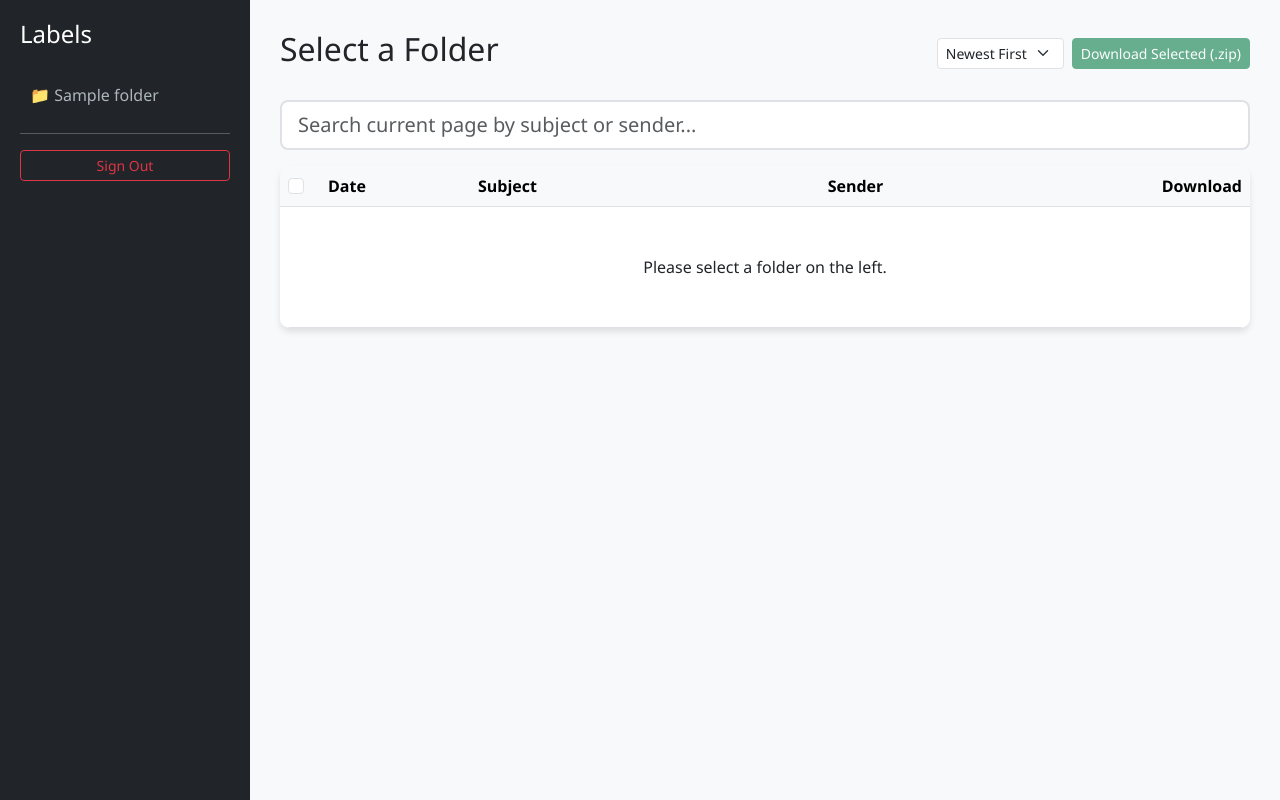
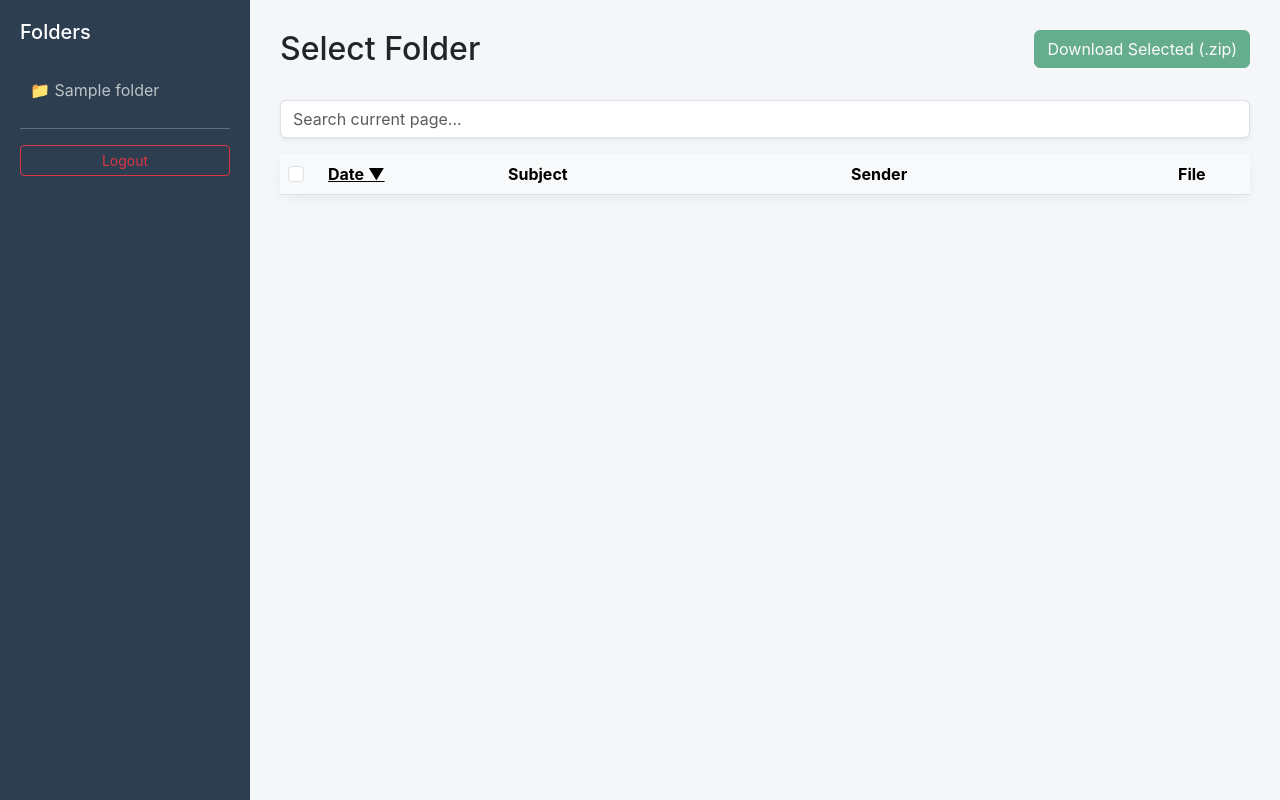
Before and after one commit to be3beke/Gmail-Extractor-Tool, a Flask app: template templates/index.html in a window 1280 px wide. Run offline with Flask 3, Linux system fonts and the light colour scheme; the template is opened without the code that fills it: most values are stand-ins (such as "Sample title", 1, 10 or a date in 2020); lists and menus that the app fills with data are empty.

Commit message:
Update index.html

```diff
--- a/templates/index.html
+++ b/templates/index.html
@@ -5,99 +5,95 @@
     <title>Gmail Extractor Pro</title>
     <link href="https://cdn.jsdelivr.net/npm/bootstrap@5.3.0/dist/css/bootstrap.min.css" rel="stylesheet">
     <style>
-        body { background: #f8f9fa; font-family: 'Segoe UI', Tahoma, Geneva, Verdana, sans-serif; }
-        .sidebar { height: 100vh; background: #212529; color: white; position: fixed; width: 250px; padding: 20px; overflow-y: auto; }
+        body { background: #f4f6f9; font-family: 'Inter', sans-serif; }
+        .sidebar { height: 100vh; background: #2c3e50; color: white; position: fixed; width: 250px; padding: 20px; overflow-y: auto; }
         .main-content { margin-left: 250px; padding: 30px; }
-        .folder-link { cursor: pointer; padding: 10px; border-radius: 4px; color: #adb5bd; text-decoration: none; display: block; }
-        .folder-link:hover { background: #343a40; color: white; }
-        .email-table-container { background: white; border-radius: 10px; box-shadow: 0 4px 6px rgba(0,0,0,0.1); overflow: hidden; }
-        .date-text { font-size: 0.8rem; color: #6c757d; }
+        .folder-link { cursor: pointer; padding: 10px; border-radius: 6px; color: #bdc3c7; text-decoration: none; display: block; transition: 0.2s; }
+        .folder-link:hover { background: #34495e; color: white; }
+        .table-container { background: white; border-radius: 12px; box-shadow: 0 4px 12px rgba(0,0,0,0.05); }
+        .sortable { cursor: pointer; color: #0d6efd; text-decoration: underline; }
+        .sortable:hover { color: #0a58ca; }
     </style>
 </head>
 <body>
 
 {% if page == 'login' %}
-<div class="container py-5">
+<div class="container py-5 text-center">
     <div class="row justify-content-center">
-        <div class="col-md-4 card shadow-lg p-4 mt-5">
-            <h2 class="text-center mb-4">Gmail Extractor</h2>
+        <div class="col-md-4 card shadow p-4 mt-5">
+            <h3 class="mb-4">Gmail Connector</h3>
             <form method="POST">
                 <input type="email" name="email" class="form-control mb-3" placeholder="Gmail Address" required>
                 <input type="password" name="password" class="form-control mb-3" placeholder="App Password" required>
-                <button class="btn btn-primary w-100 py-2">Connect Account</button>
+                <button class="btn btn-primary w-100">Connect</button>
             </form>
-            {% with msgs = get_flashed_messages() %}{% if msgs %}<p class="text-danger mt-3 text-center small">{{msgs[0]}}</p>{% endif %}{% endwith %}
+            {% with msgs = get_flashed_messages() %}{% if msgs %}<p class="text-danger mt-3">{{msgs[0]}}</p>{% endif %}{% endwith %}
         </div>
     </div>
 </div>
 {% else %}
 <div class="sidebar">
-    <h4 class="mb-4">Labels</h4>
+    <h5 class="mb-4">Folders</h5>
     {% for f in folders %}<a class="folder-link" onclick="initFolder('{{f}}')">📁 {{f}}</a>{% endfor %}
     <hr>
-    <a href="/logout" class="btn btn-outline-danger btn-sm w-100">Sign Out</a>
+    <a href="/logout" class="btn btn-outline-danger btn-sm w-100">Logout</a>
 </div>
 
 <div class="main-content">
-    <div class="d-flex justify-content-between align-items-center mb-4">
-        <h2 id="folder-title">Select a Folder</h2>
-        <div class="d-flex gap-2">
-            <select id="sort-order" class="form-select form-select-sm" style="width: auto;" onchange="initFolder(currentFolder)">
-                <option value="newest">Newest First</option>
-                <option value="oldest">Oldest First</option>
-            </select>
-            <form id="bulk-form" action="/bulk_download" method="POST">
-                <input type="hidden" name="folder" id="hidden-folder">
-                <button type="submit" id="bulk-btn" class="btn btn-success btn-sm" disabled>Download Selected (.zip)</button>
-            </form>
-        </div>
+    <div class="d-flex justify-content-between mb-4">
+        <h2 id="folder-title">Select Folder</h2>
+        <form id="bulk-form" action="/bulk_download" method="POST">
+            <input type="hidden" name="folder" id="hidden-folder">
+            <button type="submit" id="bulk-btn" class="btn btn-success" disabled>Download Selected (.zip)</button>
+        </form>
     </div>
 
-    <div class="mb-3">
-        <input type="text" id="search-bar" class="form-control form-control-lg border-2" placeholder="Search current page by subject or sender..." onkeyup="searchLocal()">
-    </div>
+    <input type="text" id="search-bar" class="form-control mb-3 shadow-sm" placeholder="Search current page..." onkeyup="searchTable()">
 
-    <div class="email-table-container">
+    <div class="table-container">
         <table class="table table-hover mb-0">
             <thead class="table-light">
                 <tr>
                     <th width="40"><input type="checkbox" id="master-check" class="form-check-input"></th>
-                    <th width="150">Date</th>
+                    <th width="180" class="sortable" onclick="toggleSort()">Date <span id="sort-icon">▼</span></th>
                     <th>Subject</th>
                     <th>Sender</th>
-                    <th width="80">Download</th>
+                    <th width="80">File</th>
                 </tr>
             </thead>
-            <tbody id="email-table">
-                <tr><td colspan="5" class="text-center py-5">Please select a folder on the left.</td></tr>
-            </tbody>
+            <tbody id="email-table"></tbody>
         </table>
     </div>
-    <div id="pagination-wrapper" class="mt-4"></div>
+    <div id="pagination-wrapper" class="mt-4 pb-5"></div>
 </div>
 
 <script>
     let currentPage = 1;
     let currentFolder = '';
+    let currentSort = 'newest';
 
     function initFolder(folder) {
-        if(!folder) return;
         currentFolder = folder;
         currentPage = 1;
         document.getElementById('email-table').innerHTML = '';
         fetchEmails();
     }
 
+    function toggleSort() {
+        currentSort = (currentSort === 'newest') ? 'oldest' : 'newest';
+        document.getElementById('sort-icon').innerText = (currentSort === 'newest') ? '▼' : '▲';
+        if(currentFolder) initFolder(currentFolder);
+    }
+
     async function fetchEmails() {
         if(!currentFolder) return;
-        const sortVal = document.getElementById('sort-order').value;
         document.getElementById('folder-title').innerText = currentFolder;
         document.getElementById('hidden-folder').value = currentFolder;
 
         const fd = new FormData();
         fd.append('folder', currentFolder);
         fd.append('page', currentPage);
-        fd.append('sort', sortVal);
+        fd.append('sort', currentSort);
 
         const res = await fetch('/get_emails', {method: 'POST', body: fd});
         const data = await res.json();
@@ -107,26 +103,23 @@
             tbody.innerHTML += `
             <tr>
                 <td><input type="checkbox" name="msg_ids[]" value="${e.id}" form="bulk-form" class="row-check form-check-input"></td>
-                <td class="date-text">${e.date}</td>
+                <td class="text-muted small">${e.date}</td>
                 <td><strong>${e.subject}</strong></td>
                 <td>${e.sender}</td>
-                <td><a href="/download_raw/${currentFolder}/${e.id}" class="btn btn-sm btn-link text-decoration-none">Full Source</a></td>
+                <td><a href="/download_raw/${currentFolder}/${e.id}" class="btn btn-sm btn-link">.txt</a></td>
             </tr>`;
         });
 
         const pag = document.getElementById('pagination-wrapper');
-        if (data.has_more) {
-            pag.innerHTML = `<button class="btn btn-primary w-100 shadow-sm" onclick="currentPage++; fetchEmails()">Load Next 100 Emails</button>`;
-        } else {
-            pag.innerHTML = `<p class="text-center text-muted">All emails loaded.</p>`;
-        }
+        pag.innerHTML = data.has_more ?
+            `<button class="btn btn-primary w-100" onclick="currentPage++; fetchEmails()">Load More</button>` :
+            `<p class="text-center text-muted">All emails loaded.</p>`;
         bindEvents();
     }
 
-    function searchLocal() {
+    function searchTable() {
         const query = document.getElementById('search-bar').value.toLowerCase();
-        const rows = document.querySelectorAll('#email-table tr');
-        rows.forEach(row => {
+        document.querySelectorAll('#email-table tr').forEach(row => {
             row.style.display = row.innerText.toLowerCase().includes(query) ? "" : "none";
         });
     }
@@ -134,17 +127,9 @@
     function bindEvents() {
         const master = document.getElementById('master-check');
         const checks = document.querySelectorAll('.row-check');
-        const bulkBtn = document.getElementById('bulk-btn');
-
-        master.onclick = () => {
-            checks.forEach(c => c.checked = master.checked);
-            bulkBtn.disabled = !master.checked;
-        };
-        checks.forEach(c => {
-            c.onchange = () => {
-                bulkBtn.disabled = ![...checks].some(x => x.checked);
-            };
-        });
+        const btn = document.getElementById('bulk-btn');
+        master.onclick = () => { checks.forEach(c => c.checked = master.checked); btn.disabled = !master.checked; };
+        checks.forEach(c => c.onchange = () => { btn.disabled = ![...checks].some(x => x.checked); });
     }
 </script>
 {% endif %}
```
